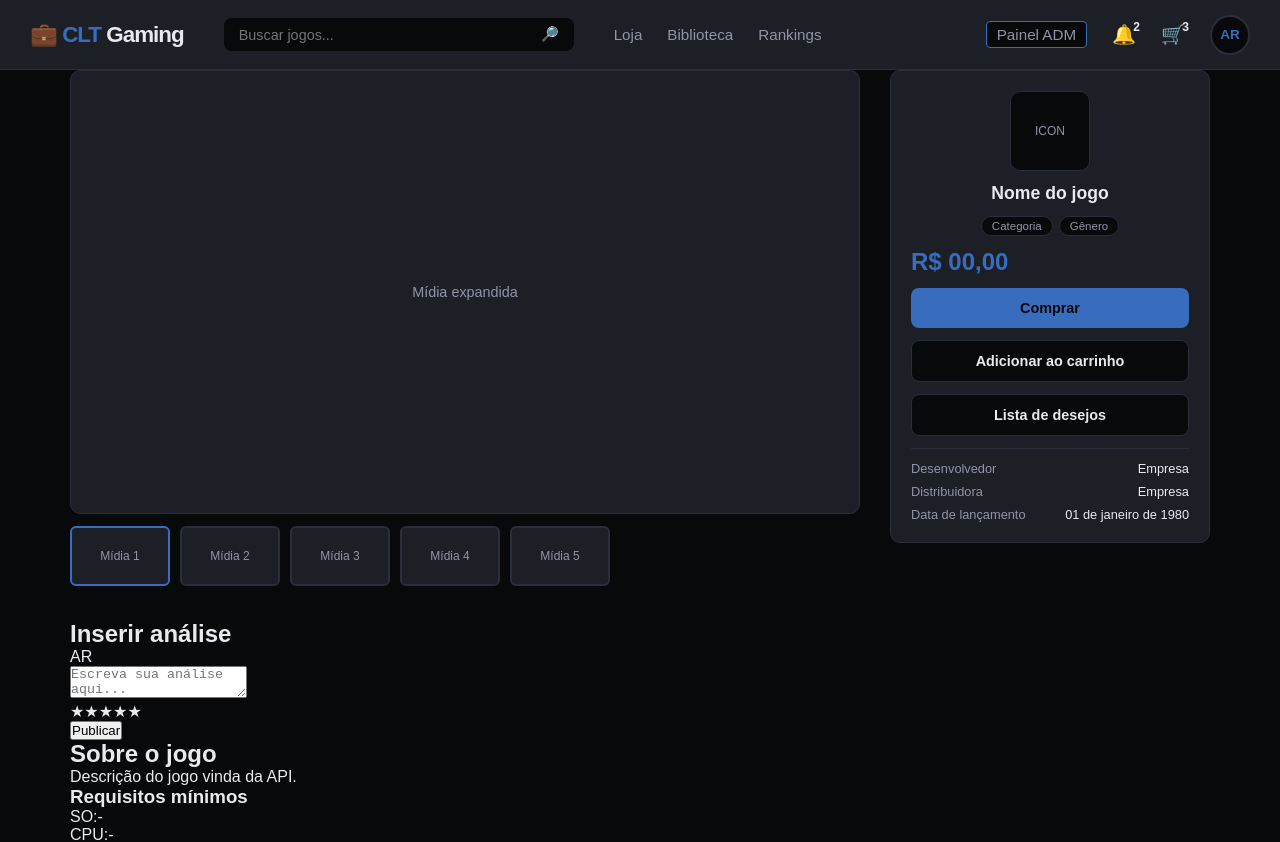
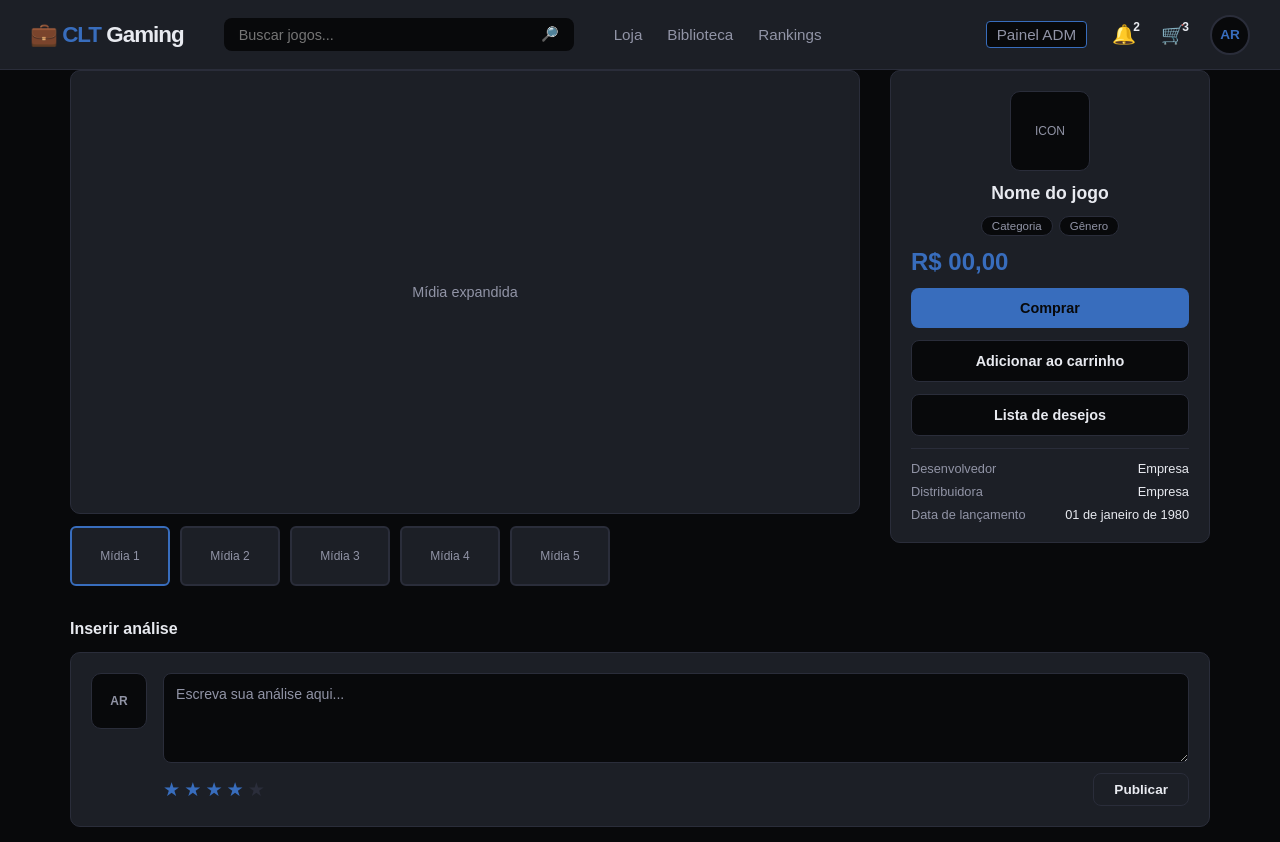
Before and after one commit to kaiquerios/EntregaP1A3, a React (Create React App) app: page / in a window 1280 px wide. Shown: the top 842 px of the page. Built offline with nearby package versions, Linux system fonts and the light colour scheme; the HTML template or start-up script is replaced by a standard one.

Commit message:
adicionado estilos da seção de reviews e avaliação de usuários

```diff
--- a/src/pages/gamePage/index.css
+++ b/src/pages/gamePage/index.css
@@ -209,3 +209,116 @@
     font-weight: 500;
     text-align: right;
 }
+
+/* Seção genérica (card cinza) */
+.section {
+    margin-bottom: 30px;
+}
+
+.section-title {
+    font-size: 1rem;
+    font-weight: 700;
+    color: var(--text-main);
+    margin-bottom: 14px;
+}
+
+.section-card {
+    background-color: var(--bg-card);
+    border: 1px solid var(--border);
+    border-radius: 10px;
+    padding: 20px;
+}
+
+/* Seção de análise do usuário */
+.review-form {
+    display: flex;
+    gap: 16px;
+    align-items: flex-start;
+}
+
+.user-avatar-lg {
+    width: 56px;
+    height: 56px;
+    border-radius: 10px;
+    background-color: var(--bg-dark);
+    border: 1px solid var(--border);
+    display: flex;
+    align-items: center;
+    justify-content: center;
+    font-size: 0.75rem;
+    color: var(--text-muted);
+    flex-shrink: 0;
+    font-weight: 600;
+}
+
+.review-form-content {
+    flex: 1;
+    display: flex;
+    flex-direction: column;
+    gap: 10px;
+}
+
+.review-textarea {
+    width: 100%;
+    min-height: 90px;
+    background-color: var(--bg-dark);
+    border: 1px solid var(--border);
+    border-radius: 8px;
+    color: var(--text-main);
+    font-family: inherit;
+    font-size: 0.88rem;
+    padding: 12px;
+    resize: vertical;
+    outline: none;
+    transition: border-color 0.2s, box-shadow 0.2s;
+}
+
+.review-textarea:focus {
+    border-color: var(--contrast);
+    box-shadow: 0 0 5px var(--contrast);
+}
+
+.review-textarea::placeholder {
+    color: var(--text-muted);
+}
+
+.review-form-footer {
+    display: flex;
+    justify-content: space-between;
+    align-items: center;
+}
+
+/* Estrelas de avaliação */
+.star-rating {
+    display: flex;
+    gap: 4px;
+    cursor: pointer;
+}
+
+.star {
+    font-size: 1.2rem;
+    color: var(--border);
+    transition: color 0.15s;
+}
+
+.star.filled {
+    color: var(--contrast);
+}
+
+.btn-publish {
+    padding: 8px 20px;
+    border: none;
+    border-radius: 8px;
+    background-color: var(--bg-card);
+    border: 1px solid var(--border);
+    color: var(--text-main);
+    font-size: 0.85rem;
+    font-weight: 600;
+    cursor: pointer;
+    transition: border-color 0.2s, opacity 0.2s;
+}
+
+.btn-publish:hover {
+    border-color: var(--contrast);
+    opacity: 0.9;
+}
```
